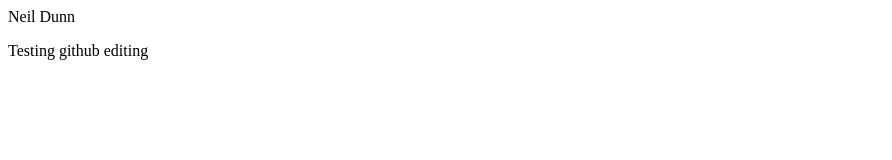
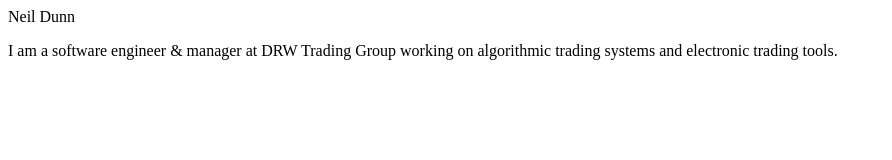
Before and after one commit to ngd/ngd.github.com, a plain HTML site: page index.html in a window 1280 px wide. Shown: the whole page, without its empty margins (0-892 px from the left). Drawn offline with Linux system fonts and the light colour scheme.

Commit message:
Edited index.html via GitHub

```diff
--- a/index.html
+++ b/index.html
@@ -4,8 +4,9 @@
 </head>
 <body>
 Neil Dunn
-<p>Testing github editing</p>
 
+<p>I am a software engineer &amp; manager at DRW Trading Group working on algorithmic trading systems and electronic trading tools.
+</p>
 
 </body>
 </html>
```
